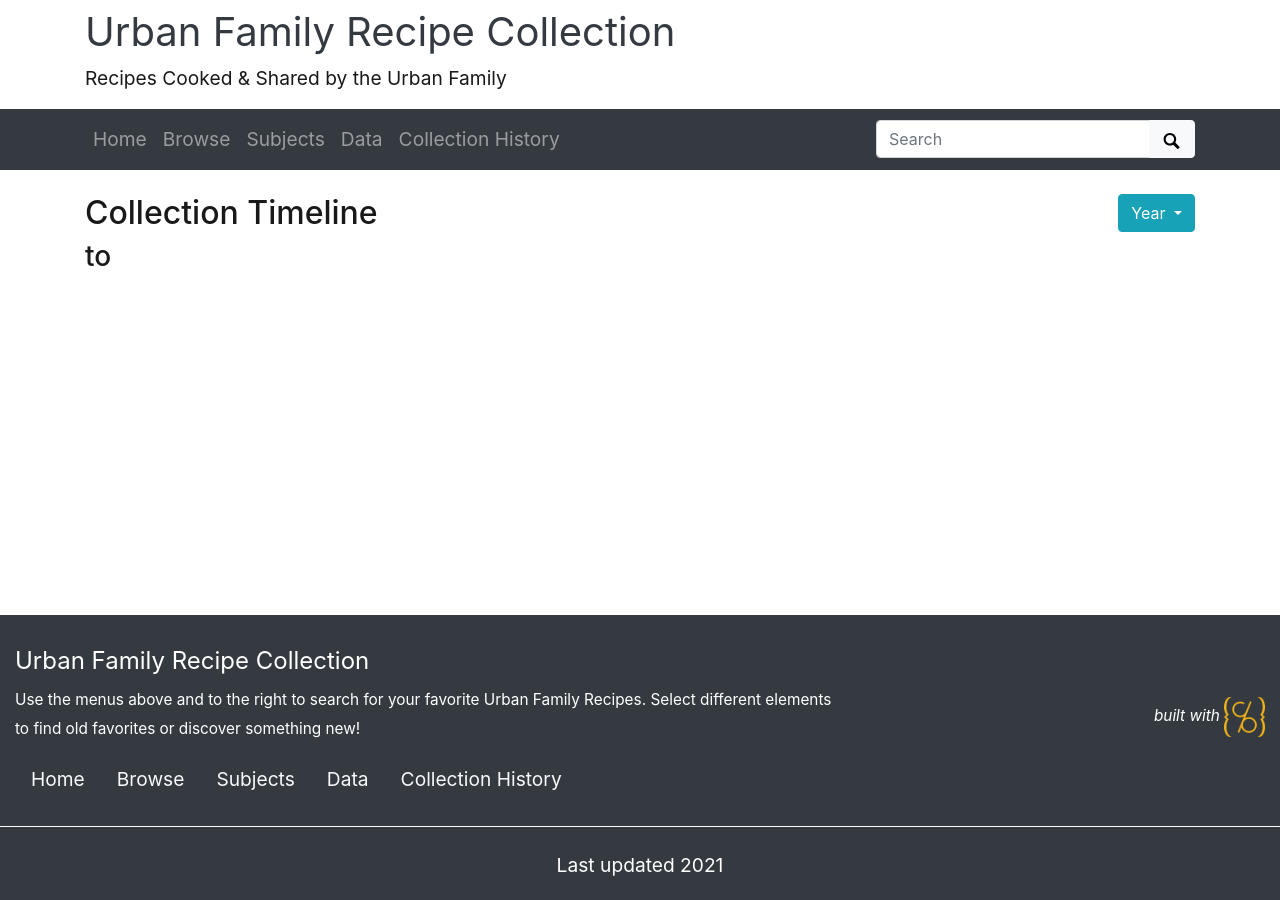
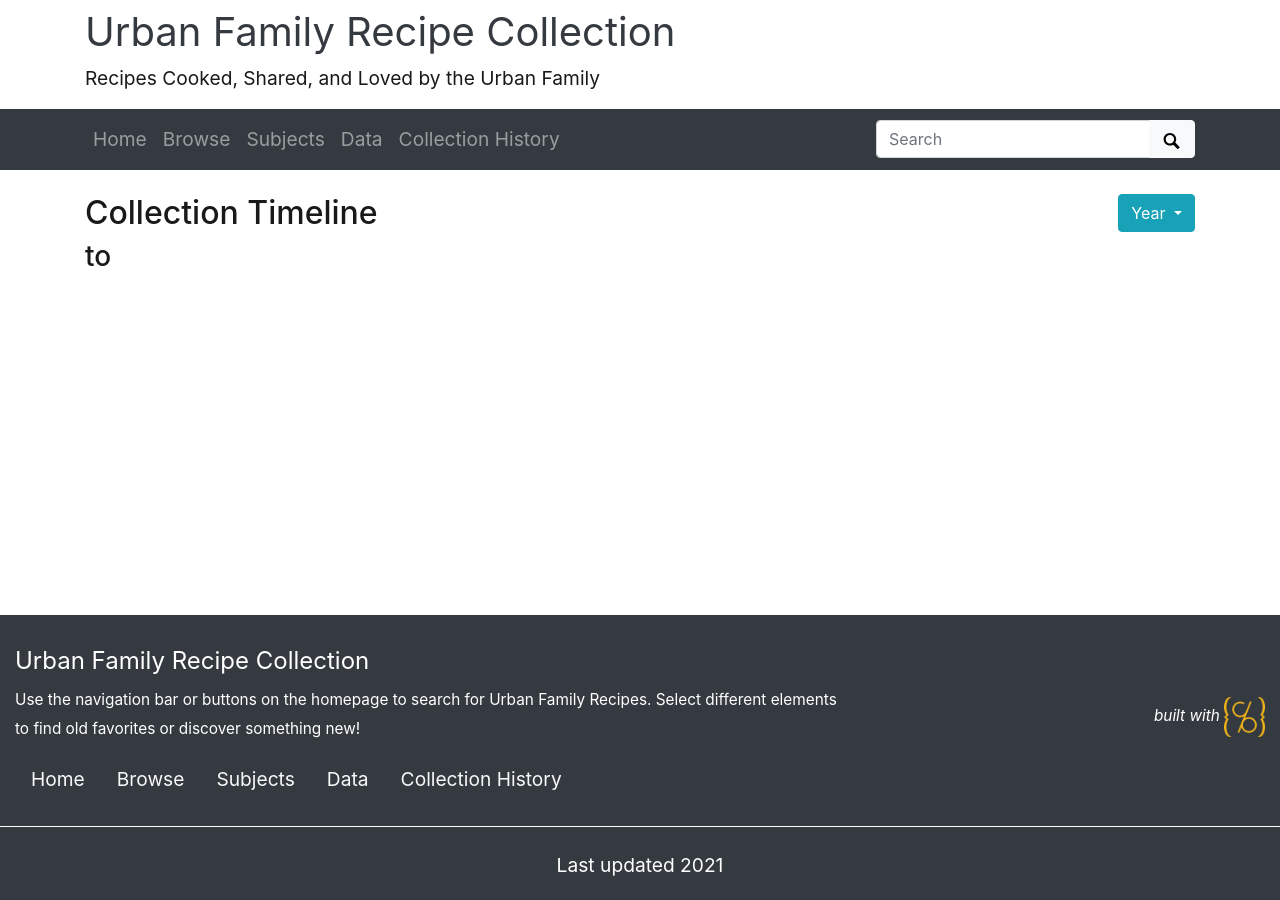
Before and after one commit to KatieMik/Urban-Family-Recipe-Collection, a Jekyll site: the page built from pages/timeline.md, in a window 1280 px wide. Built offline with Jekyll 4.4.1, drawn with Linux system fonts in a browser that asks for light colours.

Commit message:
updated description

```diff
--- a/_config.yml
+++ b/_config.yml
@@ -22,10 +22,10 @@ source-code: https://katiemik.github.io/urban-family-recipe-collection/
 # title of site appears in banner
 title: Urban Family Recipe Collection
 # Recipes Cooked & Shared by the Urban Family
-tagline: Recipes Cooked & Shared by the Urban Family
+tagline: Recipes Cooked, Shared, and Loved by the Urban Family
 # description appears in meta tags and other locations
 # this description might appear in search result lists, keep around 160 characters max
-description: "Use the menus above and to the right to search for your favorite Urban Family Recipes. Select different elements to find old favorites or discover something new!"
+description: "Use the navigation bar or buttons on the homepage to search for Urban Family Recipes. Select different elements to find old favorites or discover something new!"
 # creator of the digital collection, to appear in meta tags; we typically use our GitHub usernames but feel free to just use your name
 author: Katie Mikulka
 
```
